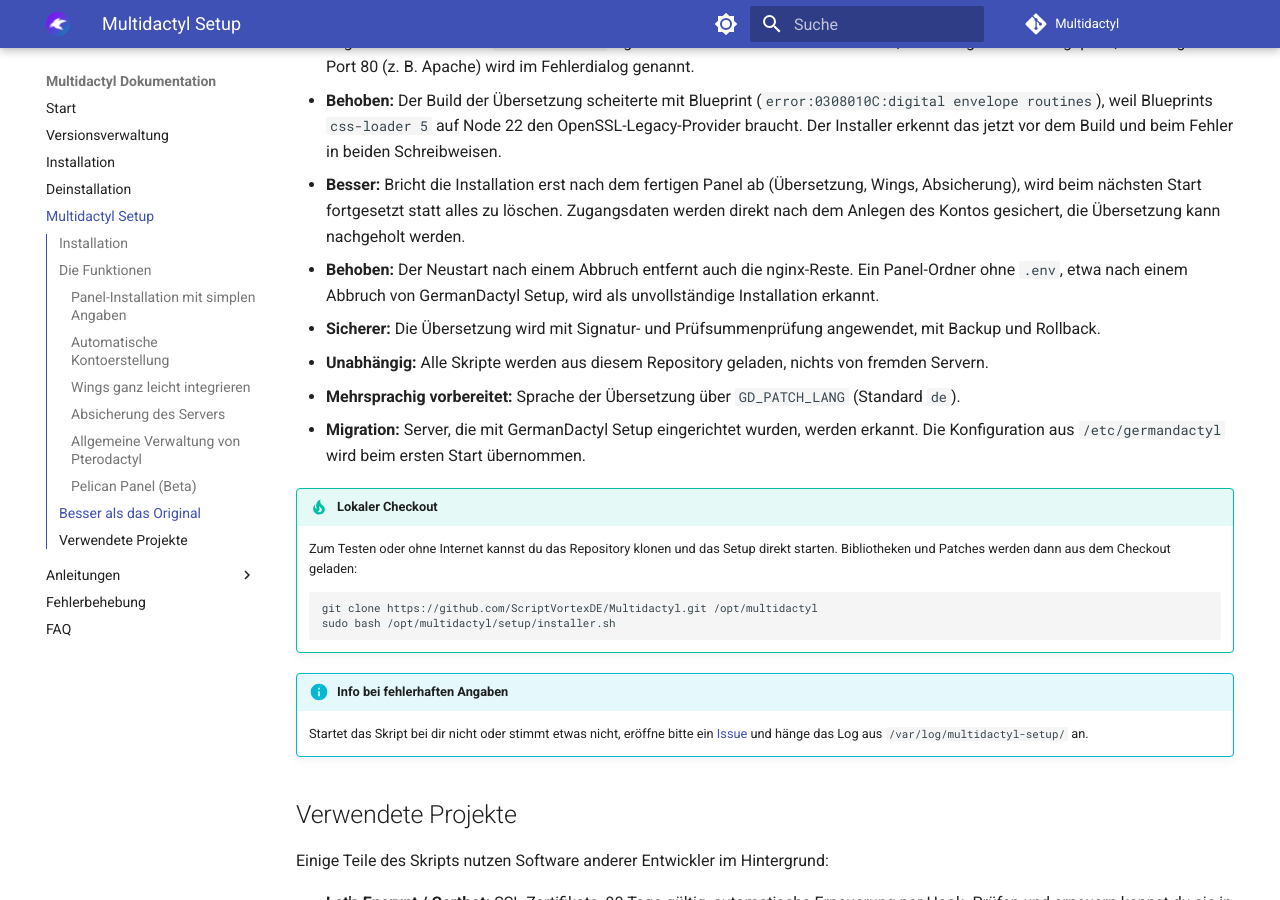
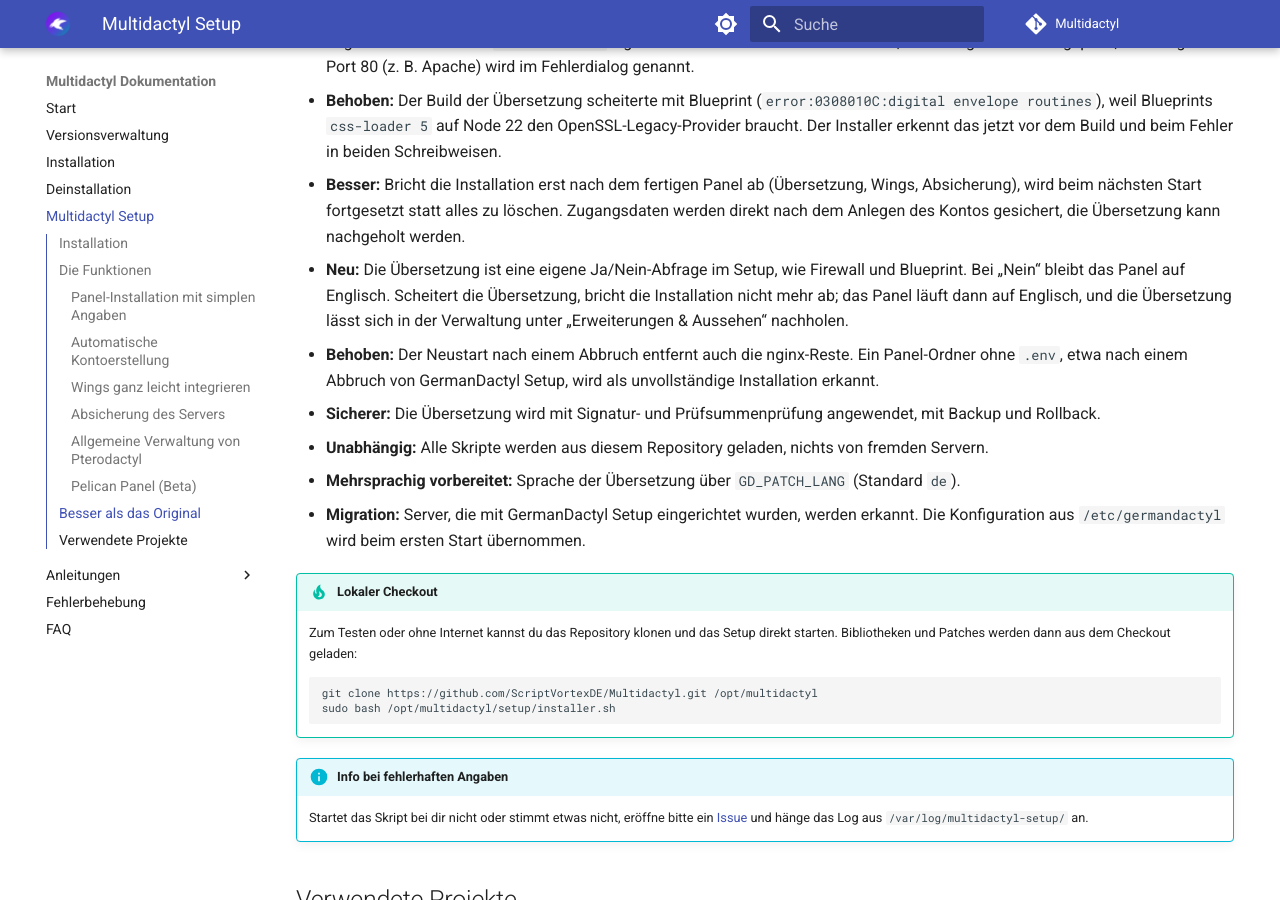
Before and after one commit to ScriptVortexDE/Multidactyl, an MkDocs documentation site: the page built from docs/guides/setup.md, in a window 1280 px wide and 900 px high, scrolled down 2415 px. Built offline with MkDocs 1.6.1 and Material for MkDocs 9.7.7, drawn with Linux system fonts in a browser that asks for light colours; comment, search, counter and statistics services are not loaded.

Commit message:
Setup: Uebersetzung als Ja/Nein-Abfrage, nicht-fatal, nachholbar ueber die Verwaltung
Co-Authored-By: Claude Fable 5.1 <noreply@anthropic.com>

```diff
--- a/docs/guides/setup.md
+++ b/docs/guides/setup.md
@@ -90,6 +90,9 @@ Multidactyl Setup basiert auf GermanDactyl Setup und behält den kompletten Funk
 - **Besser:** Bricht die Installation erst nach dem fertigen Panel ab (Übersetzung, Wings, Absicherung), wird beim
   nächsten Start fortgesetzt statt alles zu löschen. Zugangsdaten werden direkt nach dem Anlegen des Kontos gesichert,
   die Übersetzung kann nachgeholt werden.
+- **Neu:** Die Übersetzung ist eine eigene Ja/Nein-Abfrage im Setup, wie Firewall und Blueprint. Bei „Nein“
+  bleibt das Panel auf Englisch. Scheitert die Übersetzung, bricht die Installation nicht mehr ab; das Panel läuft
+  dann auf Englisch, und die Übersetzung lässt sich in der Verwaltung unter „Erweiterungen & Aussehen“ nachholen.
 - **Behoben:** Der Neustart nach einem Abbruch entfernt auch die nginx-Reste. Ein Panel-Ordner ohne `.env`, etwa nach
   einem Abbruch von GermanDactyl Setup, wird als unvollständige Installation erkannt.
 - **Sicherer:** Die Übersetzung wird mit Signatur- und Prüfsummenprüfung angewendet, mit Backup und Rollback.
```
Also changed, not shown: CHANGELOG.md (+2 -0 lines), 3 other files.
